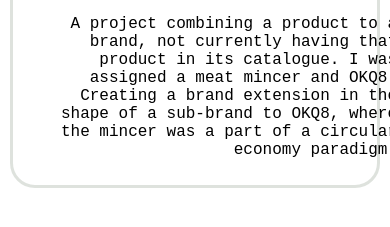
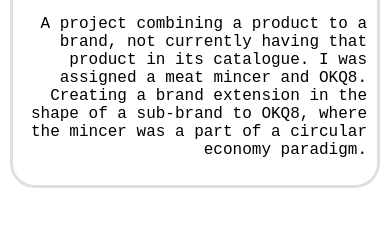
Before and after one commit to klarakatarina/klaras-portfolio, a plain HTML site: page projects/branding.htm in a window 390 px wide. Shown: the part 431-658 px from the top of the page. Drawn offline with Linux system fonts and the light colour scheme.

Commit message:
Fix botched mobile text

```diff
--- a/style.css
+++ b/style.css
@@ -149,6 +149,10 @@ h3 {
     .project-content {
         flex-direction: column;
     }
+
+    .project-text {
+        margin-left: unset;
+    }
 }
 
 @media screen and (max-width: 600px) {
```
